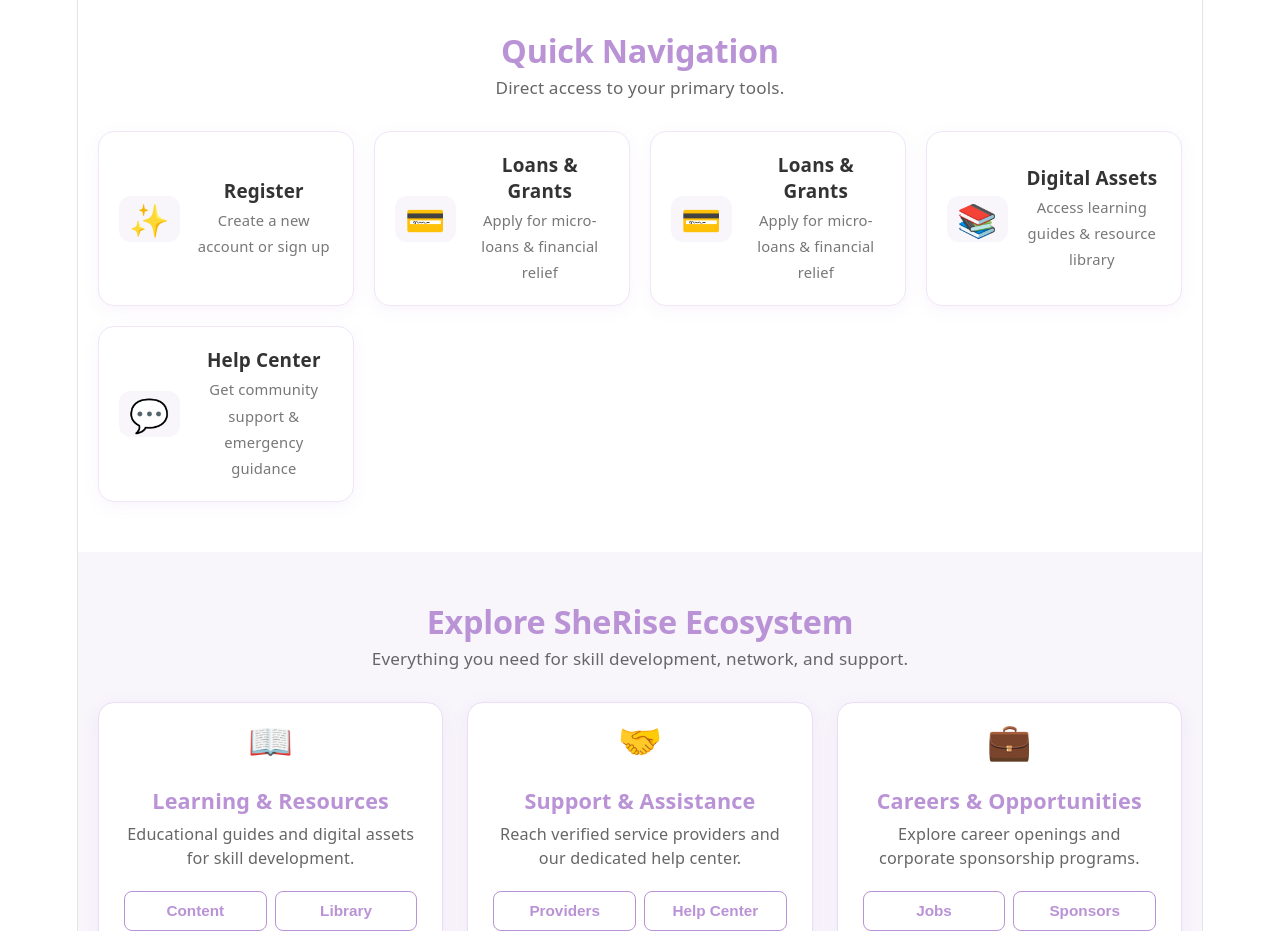
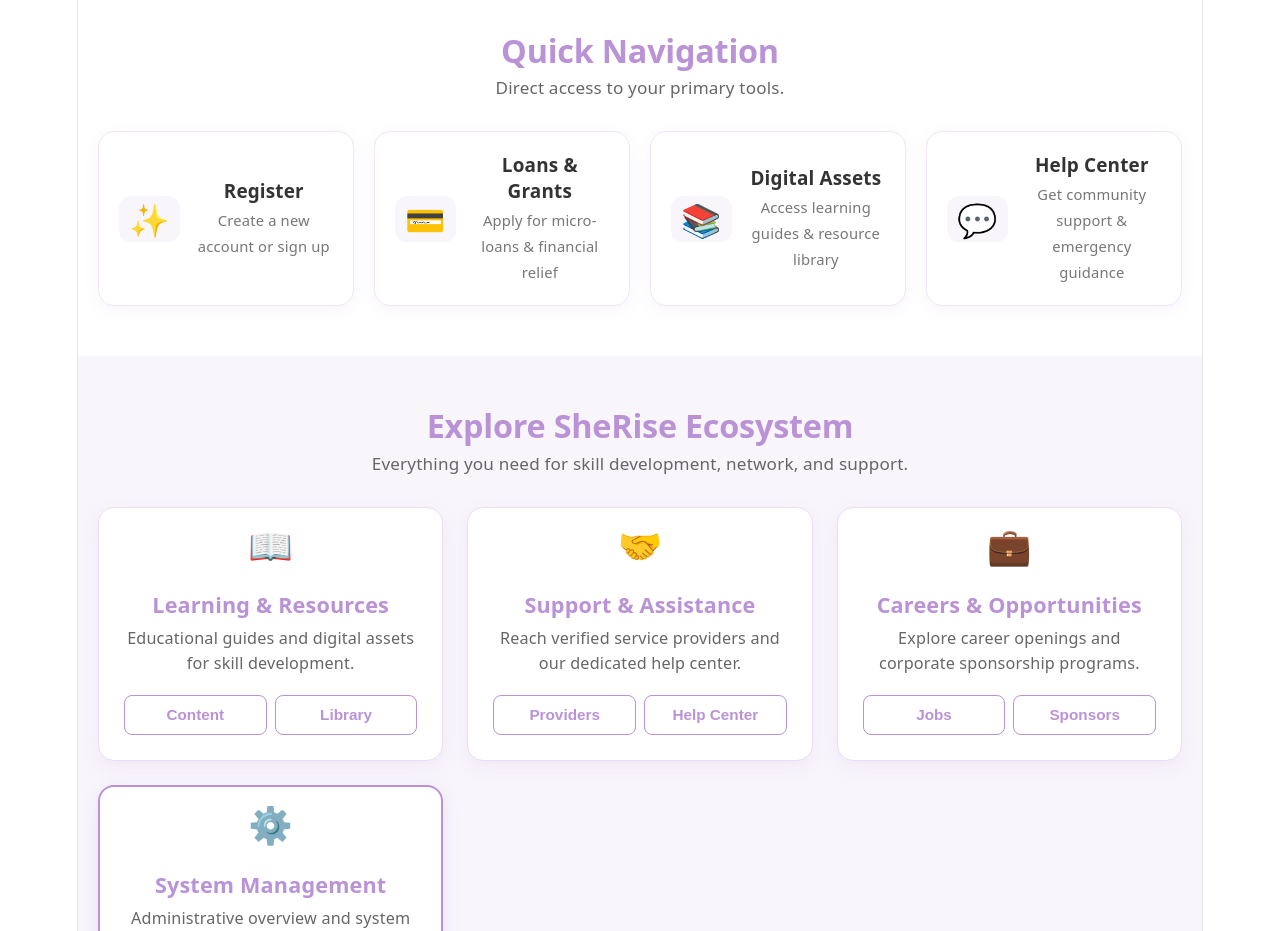
Before and after one commit to SusmitaRaniMohontho/SheRise, a React (Vite) app: page /home in a window 1280 px wide. Shown: the part 960-1891 px from the top of the page. Built offline with nearby package versions, Linux system fonts and the light colour scheme.

Commit message:
cng byn a

```diff
--- a/src/pages/Home.jsx
+++ b/src/pages/Home.jsx
@@ -95,17 +95,6 @@
                 <p style={styles.pillDesc}>
                   Apply for micro-loans & financial relief
                 </p>
-              </div>
-            </div>
-
-            <div
-              onClick={() => navigate("/loan")}
-              style={styles.featurePill}
-            >
-              <span style={styles.pillIcon}>💳</span>
-              <div>
-                <h4 style={styles.pillTitle}>Loans & Grants</h4>
-                <p style={styles.pillDesc}>Apply for micro-loans & financial relief</p>
               </div>
             </div>
 
```
Also changed, not shown: src/pages/AdminDashboard.jsx (line endings or trailing spaces).
